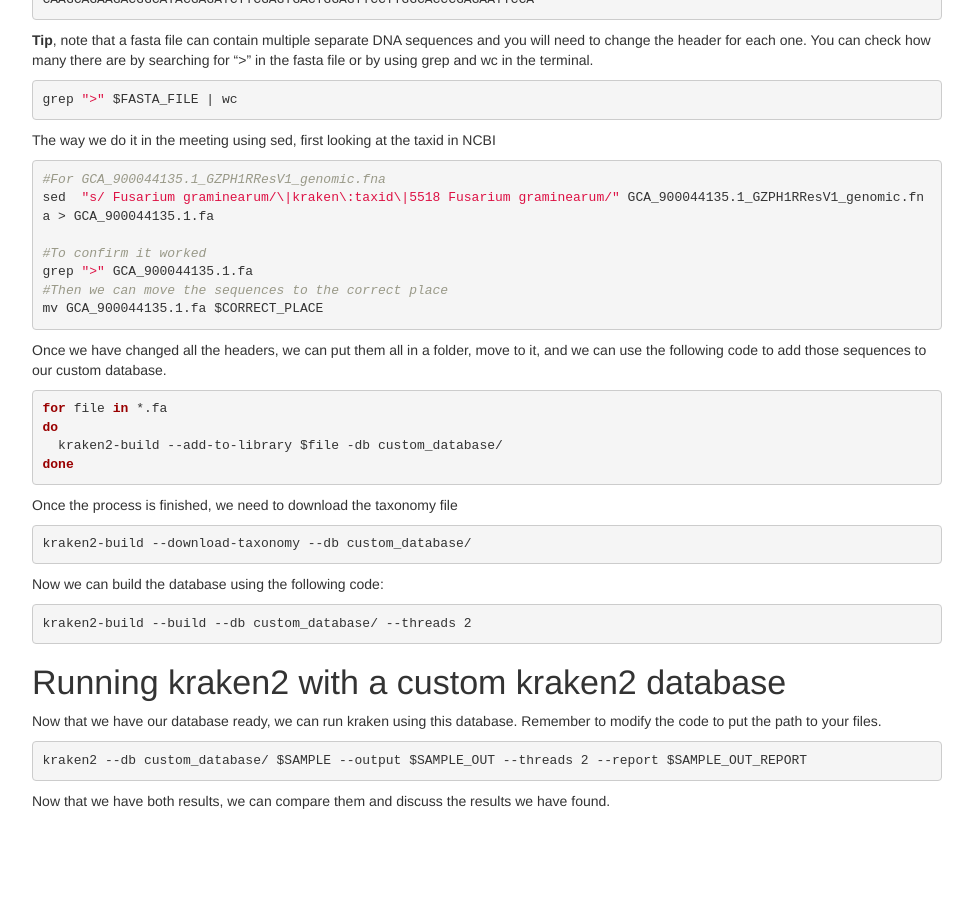
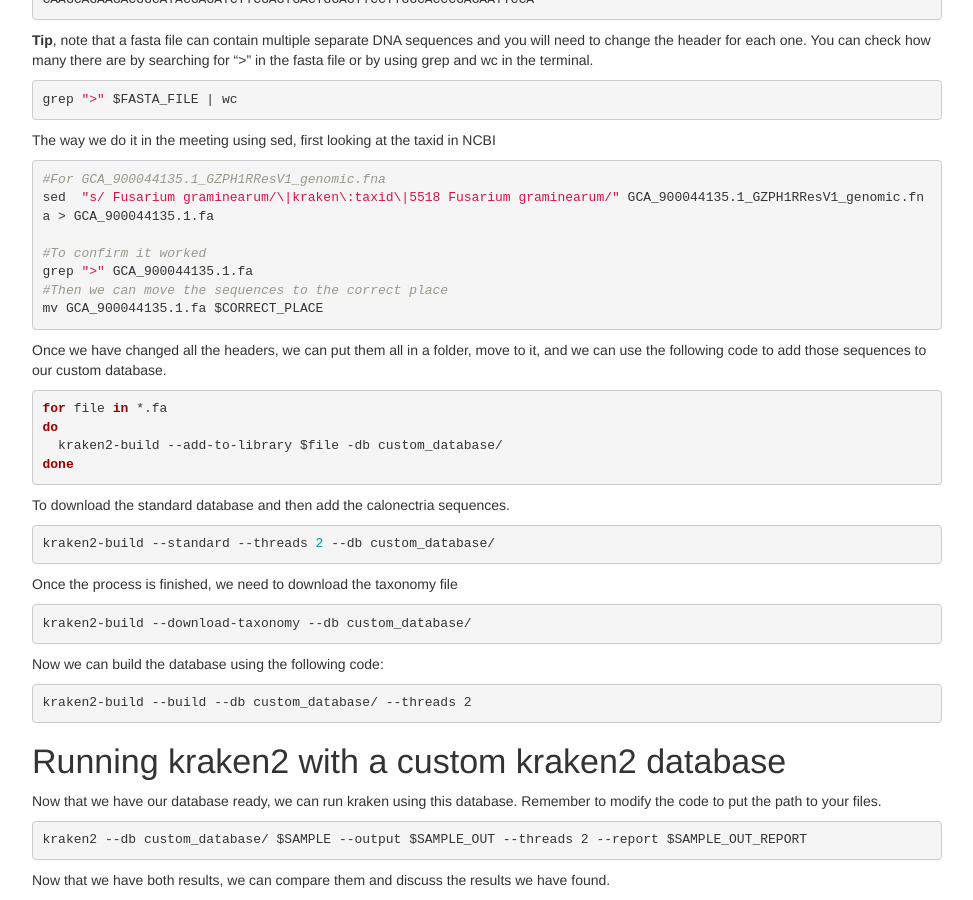
Before and after one commit to pyrosilesl97/endogenomiks_courses, a Jekyll site: the page static_files/codes/Kraken2_p1.html, which Jekyll copies as it is, in a window 1280 px wide and 900 px high, scrolled down 1647 px. Shown: the whole window, without its empty margins (153-1126 px from the left). Built offline with Jekyll 4.4.1, drawn with Linux system fonts in a browser that asks for light colours; before the commit the page ends 2468 px from its top, so only the background shows below that.

Commit message:
add last part kraken

```diff
--- a/static_files/codes/Kraken2_p1.html
+++ b/static_files/codes/Kraken2_p1.html
@@ -469,6 +469,9 @@
 do
   kraken2-build --add-to-library $file -db custom_database/
 done</code></pre>
+<p>To download the standard database and then add the calonectria
+sequences.</p>
+<pre class="r"><code>kraken2-build --standard --threads 2 --db custom_database/</code></pre>
 <p>Once the process is finished, we need to download the taxonomy
 file</p>
 <pre class="bash"><code>kraken2-build --download-taxonomy --db custom_database/</code></pre>
```
Also changed, not shown: static_files/codes/Kraken2_p1.Rmd (+7 -0 lines).
